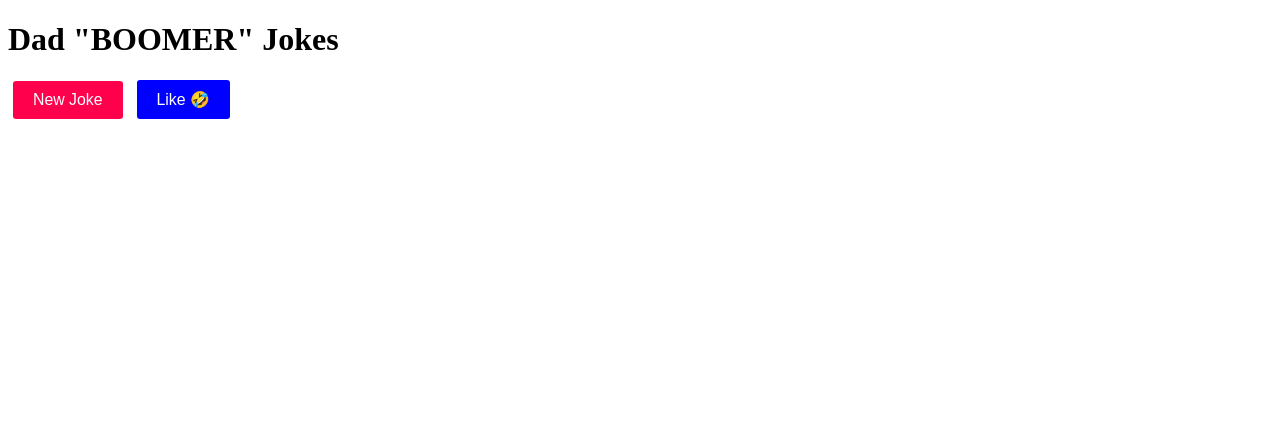
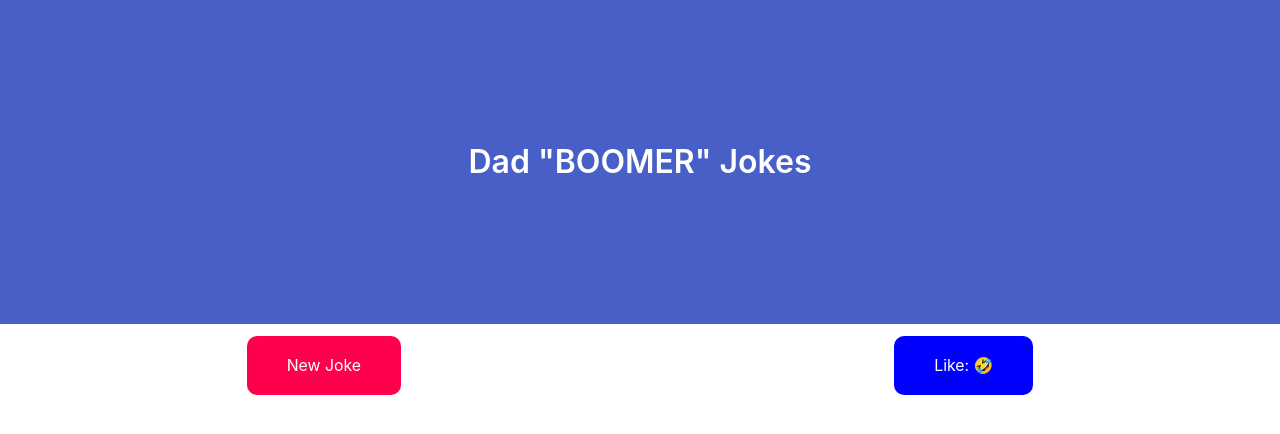
Before and after one commit to rmorales723/bad-dad-jokes, a plain HTML site: page index.html in a window 1280 px wide. Drawn offline with nearby package versions, Linux system fonts and the light colour scheme; no server answers.

Commit message:
centered, adjusted font, enlarged counter to newJokeBtn

```diff
--- a/index.html
+++ b/index.html
@@ -4,19 +4,26 @@
     <meta charset="UTF-8">
     <meta http-equiv="X-UA-Compatible" content="IE=edge">
     <meta name="viewport" content="width=device-width, initial-scale=1.0">
+    <link rel="stylesheet" href="https://cdn.jsdelivr.net/npm/bulma@0.9.2/css/bulma.min.css">
     <link rel="stylesheet" type="text/css" href="./style.css" />
     <title>Dad Jokes</title>
 </head>
 <body>
-    <h1>Dad "BOOMER" Jokes</h1>
+    <section class="hero is-medium is-link has-text-centered mb-3">
+        <div class="hero-body">
+          <p class="title">
+            Dad "BOOMER" Jokes
+          </p>
+        </div>
+      </section>
     <h1 id='counter'></h1>
 
 
     <ul class='likes'></ul>
 
     <div class="buttons">
-    <button class="btn new-joke-btn">New Joke</button>
-    <button class="btn like-btn">Like 🤣</button></div>
+    <button class="btn new-joke-btn ">New Joke</button>
+    <button class="btn like-btn">Like: 🤣  </button></div>
     <div class="container">
     </div>
 
--- a/script.js
+++ b/script.js
@@ -12,6 +12,7 @@ newJokeBtn.addEventListener('click', fetchJokes);
 newJokeBtn.addEventListener('click', () => {
     count = 0;
     counter.innerHTML = count;
+    counter.className = "is-size-2 has-text-centered has-text-weight-bold"
 });
 
 likeBtn.addEventListener('click', play);
@@ -19,28 +20,29 @@ likeBtn.addEventListener('click', play);
 function play() {
     var audio = document.getElementById("audio");
     audio.play();
-  }
-
+};
 
 likeBtn.addEventListener('click', () => {
     count ++;
     counter.innerHTML = count;
+
 });
 
 function fetchJokes() {
      fetch(url, {
         headers: {
           Accept: 'application/json'
-        }
-      })
+    }
+})
         .then(response => response.json())
         .then(data => renderJoke(data.joke))
         .catch(error => console.error(error))
- }
+};
 
  function renderJoke(joke){
     const h3 = document.createElement("h3")
     h3.innerText = joke
+    h3.className = "is-size-4 has-text-black has-text-centered has-text-weight-bold"
     document.querySelector(".container").innerHTML = "";
     document.querySelector(".container").append(h3)
-}
+};
--- a/style.css
+++ b/style.css
@@ -1,8 +1,8 @@
 .btn {
-    padding: 10px 20px;
-    margin: 0 5px;
-    font-size: 0.99rem;
-    border-radius: 3px;
+    padding: 20px 40px;
+    margin: 0 auto;
+    font-size: .99rem;
+    border-radius: 10px;
     outline: none;
     border: none;
     color: #fff;
```
